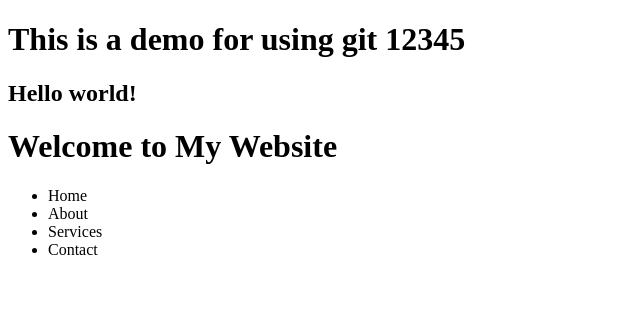
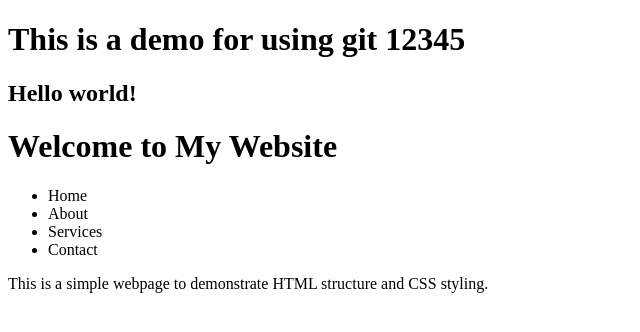
Before and after one commit to Timalsinarabin/git-demo, a plain HTML site: page index.html in a window 1280 px wide. Shown: the whole page, without its empty margins (0-640 px from the left). Drawn offline with Linux system fonts and the light colour scheme.

Commit message:
added main in html

```diff
--- a/index.html
+++ b/index.html
@@ -17,5 +17,9 @@
             <li>Contact</li>
         </ul>
     </header>
+    <main>
+        <p>This is a simple webpage to demonstrate HTML structure and CSS styling.</p>
+    </main>
+
 </body>
 </html>
```
